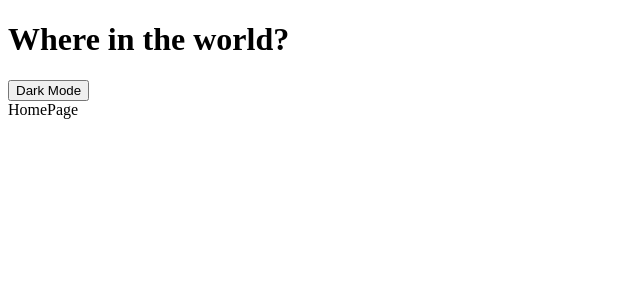
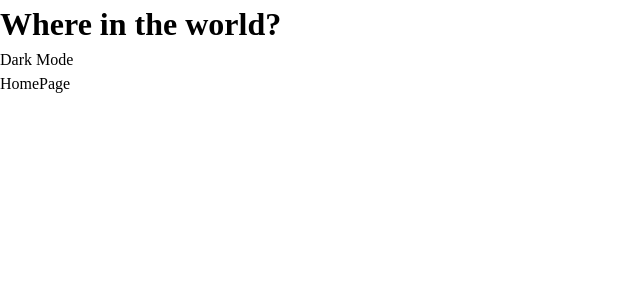
Before and after one commit to elizerdim/rest-coutries-api, a React (Vite) app: page / in a window 1280 px wide. Shown: the top 300 px of the page, without its empty margins (0-640 px from the left). Built offline with nearby package versions, Linux system fonts and the light colour scheme.

Commit message:
Set up color mode change functionality

```diff
--- a/src/App.css
+++ b/src/App.css
@@ -135,3 +135,7 @@
     --clr-secondary: #202C36;
   }
 }
+
+header {
+  background-color: var(--clr-primary);
+}
--- a/src/App.tsx
+++ b/src/App.tsx
@@ -8,6 +8,7 @@
 import HomePage from "./pages/HomePage";
 import DetailPage from "./pages/DetailPage";
 import ColorModeProvider from "./context/ColorModeContext";
+import "./App.css"
 
 export default function App() {
   const router = createBrowserRouter(
--- a/src/components/Header.tsx
+++ b/src/components/Header.tsx
@@ -5,7 +5,7 @@
   const { colorMode, toggleColorMode } = useContext(ColorModeContext);
 
   return (
-    <header>
+    <header data-theme={colorMode === "dark" ? "dark" : ""}>
       <h1>Where in the world?</h1>
       <button onClick={toggleColorMode}>{colorMode === "light" ? "Dark" : "Light"} Mode</button>
     </header>
```
Also changed, not shown: 1 other file (tests, documents, lock files or other folders).
